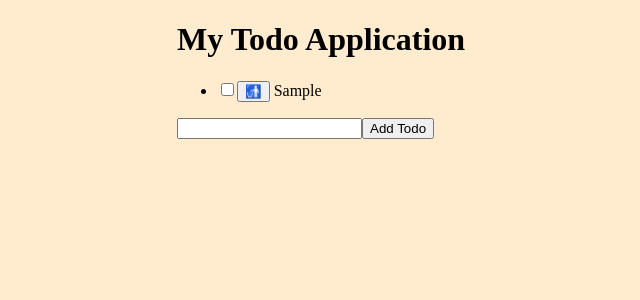
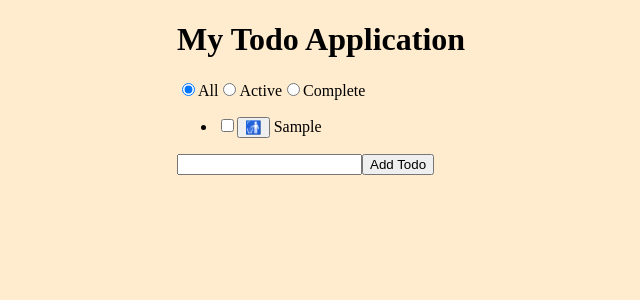
Before and after one commit to Nakuziri/todo, a Vue app: page / in a window 1280 px wide. Both pictures are taken after typing "Sample" into the empty fields and a click on the button "Add Todo". Shown: the top 300 px of the page, without its empty margins (163-803 px from the left). Built offline with nearby package versions, Linux system fonts and the light colour scheme.

Commit message:
worked on filter

```diff
--- a/src/App.vue
+++ b/src/App.vue
@@ -4,6 +4,7 @@ import {ref, watch} from 'vue'
 let todos = ref(JSON.parse(window.localStorage.getItem('todos')) ?? [])
 let NewTodos = ref('')
 let input = ref ('')
+let filter = ref('all')
 
 watch(todos, function(value) {
   window.localStorage.setItem('todos',JSON.stringify(value))
@@ -24,6 +25,18 @@ function AddTodo () {
 function DeleteTodos (index) {
     todos.value.splice(index, 1)
   }
+
+
+function todoFilter (todo) {
+  if (filter.value == 'active') {
+    return todo.complete == false
+  } else if (filter.value == 'complete') {
+    return todo.complete == true
+  } else {
+    return true
+  }
+
+}
 </script>
 
 
@@ -31,8 +44,20 @@ function DeleteTodos (index) {
   <body>
 <h1>My Todo Application</h1>
 
+<p v-if="todos.length > 0">
+ <input name="filter" type="radio" value="all" v-model="filter">
+ <label>All</label>
+
+ <input name="filter" type="radio" value="active" v-model="filter">
+ <label>Active</label>
+
+ <input name="filter" type="radio" value="complete" v-model="filter">
+ <label>Complete</label>
+</p>
+
+
 <ul>
-<li v-for="(todo, index) in todos" :class= "{completed: todo.complete}">
+<li v-for="(todo, index) in todos.filter(todoFilter)" :class= "{completed: todo.complete}">
   <input class="checkbox" type="checkbox" v-model="todo.complete" >
   <button @click="DeleteTodos(index)">🚮</button>
   {{ todo.text }}
@@ -44,6 +69,9 @@ function DeleteTodos (index) {
 
 </body>
 </template>
+
+
+
 
 
 <style>
```
